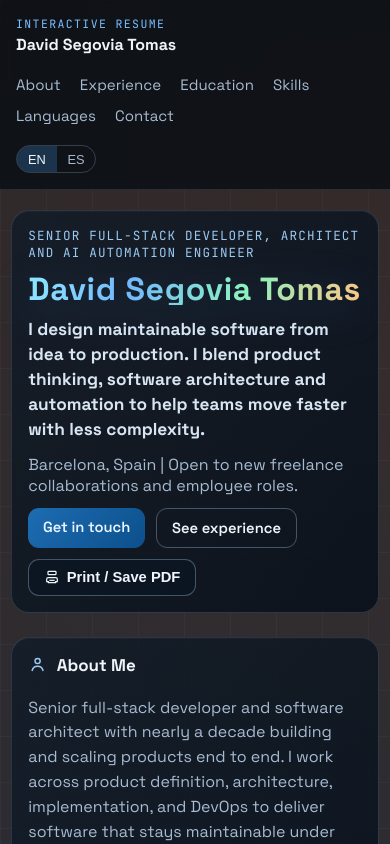
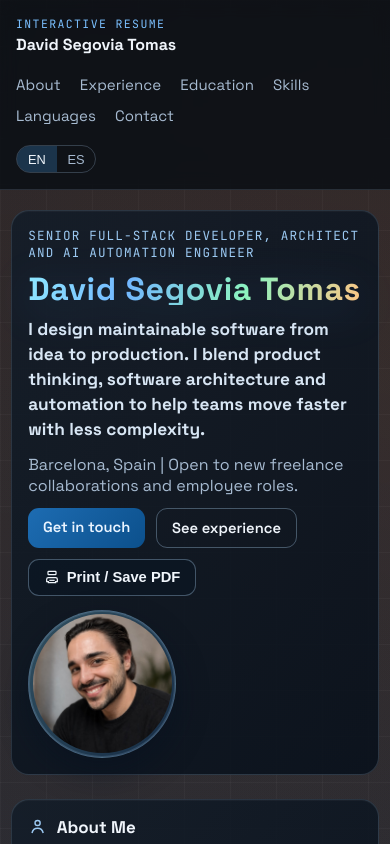
Before and after one commit to dsegoviat/resume, a Next.js app: page / in a window 390 px wide. Shown: the top 844 px of the page. Built offline with nearby package versions, Linux system fonts and the light colour scheme.

Commit message:
Refine profile photo layout and update resume soft skills and print formatting

```diff
--- a/src/components/resume-site.module.css
+++ b/src/components/resume-site.module.css
@@ -128,7 +128,41 @@
 
 .hero {
   display: grid;
+  gap: 1rem;
+}
+
+.heroTop {
+  display: grid;
+  grid-template-columns: minmax(0, 1fr) auto;
+  align-items: center;
+  gap: 1.1rem;
+}
+
+.heroCopy {
+  display: grid;
   gap: 0.75rem;
+}
+
+.heroAvatar {
+  width: clamp(148px, 20vw, 220px);
+  aspect-ratio: 1 / 1;
+  border-radius: 999px;
+  padding: 0.22rem;
+  border: 1px solid rgba(123, 156, 187, 0.42);
+  background: linear-gradient(130deg, rgba(130, 221, 255, 0.28), rgba(45, 105, 170, 0.28));
+  box-shadow:
+    0 14px 32px rgba(4, 16, 30, 0.46),
+    0 0 0 1px rgba(184, 220, 248, 0.14) inset;
+  overflow: hidden;
+}
+
+.heroAvatar img {
+  width: 100%;
+  height: 100%;
+  object-fit: cover;
+  object-position: 50% 20%;
+  border-radius: inherit;
+  display: block;
 }
 
 .heroTitle {
@@ -476,7 +510,7 @@
 
   .printSummaryGrid {
     display: grid;
-    grid-template-columns: minmax(220px, 34%) minmax(0, 1fr);
+    grid-template-columns: minmax(205px, 32.5%) minmax(0, 1fr);
     gap: 1rem;
     align-items: start;
   }
@@ -488,8 +522,8 @@
   }
 
   .printSummaryBlock {
-    padding-bottom: 0.72rem;
-    margin-bottom: 0.1rem;
+    padding-bottom: 0.62rem;
+    margin-bottom: 0.06rem;
     border-bottom: 1px solid #d6dde7;
     break-inside: avoid;
     page-break-inside: avoid;
@@ -531,6 +565,26 @@
     font-size: 1.45rem;
     line-height: 1.1;
     color: #0f172a;
+  }
+
+  .printProfileAvatar {
+    width: 90%;
+    height: 56mm;
+    margin-left: auto;
+    margin-right: auto;
+    margin-bottom: 0.7rem;
+    border: 5px solid #ecf4fb;
+    background: #f4f9ff;
+    box-sizing: border-box;
+    overflow: hidden;
+  }
+
+  .printProfileAvatar img {
+    width: 100%;
+    height: 100%;
+    object-fit: cover;
+    object-position: 50% 14%;
+    display: block;
   }
 
   .printRole {
@@ -679,15 +733,15 @@
 
   .printBulletList {
     display: grid;
-    gap: 0.28rem;
+    gap: 0.2rem;
     margin-left: 1rem;
     list-style: disc;
   }
 
   .printBulletList li {
-    font-size: 0.8rem;
+    font-size: 0.76rem;
     color: #1f2937;
-    line-height: 1.32;
+    line-height: 1.22;
   }
 
   .printLanguageList {
@@ -845,6 +899,15 @@
   .languagesGrid {
     grid-template-columns: 1fr;
   }
+
+  .heroTop {
+    grid-template-columns: minmax(0, 1fr) auto;
+    align-items: start;
+  }
+
+  .heroAvatar {
+    width: 190px;
+  }
 }
 
 @media (max-width: 700px) {
@@ -856,4 +919,14 @@
   .timeline {
     padding-left: 0.8rem;
   }
+
+  .heroTop {
+    grid-template-columns: 1fr;
+    gap: 0.85rem;
+  }
+
+  .heroAvatar {
+    width: 148px;
+    justify-self: start;
+  }
 }
--- a/src/components/resume-site.tsx
+++ b/src/components/resume-site.tsx
@@ -2,6 +2,7 @@
 
 import type { ReactNode } from "react";
 import { useEffect, useMemo, useState } from "react";
+import Image from "next/image";
 import Link from "next/link";
 import { dictionaries } from "@/content/dictionary";
 import { educationEntries } from "@/content/education";
@@ -342,6 +343,15 @@ export function ResumeSite({ hasBlogPosts }: ResumeSiteProps) {
             <div className={styles.printSummaryGrid}>
               <aside className={styles.printSummaryLeft}>
                 <section className={styles.printSummaryBlock}>
+                  <div className={styles.printProfileAvatar}>
+                    <Image
+                      src="/images/profile-avatar.jpg"
+                      alt={`${siteProfile.name} profile photo`}
+                      width={180}
+                      height={180}
+                      sizes="96px"
+                    />
+                  </div>
                   <h1 className={styles.printName}>{siteProfile.name}</h1>
                   <p className={styles.printRole}>{getLocalizedText(locale, siteProfile.title)}</p>
                 </section>
@@ -509,11 +519,14 @@ export function ResumeSite({ hasBlogPosts }: ResumeSiteProps) {
         </section>
 
         <section className={`${styles.hero} ${styles.revealItem}`} data-reveal>
+          <div className={styles.heroTop}>
+            <div className={styles.heroCopy}>
               <p className={styles.heroTitle}>{getLocalizedText(locale, siteProfile.title)}</p>
               <p className={styles.heroName}>{siteProfile.name}</p>
               <h1>{getLocalizedText(locale, siteProfile.summary)}</h1>
               <p className={styles.metaLine}>
-            {getLocalizedText(locale, siteProfile.location)} | {getLocalizedText(locale, siteProfile.availability)}
+                {getLocalizedText(locale, siteProfile.location)} |{" "}
+                {getLocalizedText(locale, siteProfile.availability)}
               </p>
               <div className={styles.heroActions}>
                 <a href="#contact" className={styles.primaryCta}>
@@ -533,6 +546,18 @@ export function ResumeSite({ hasBlogPosts }: ResumeSiteProps) {
                   </span>
                   {dictionary.hero.ctaPrint}
                 </button>
+              </div>
+            </div>
+            <div className={styles.heroAvatar}>
+              <Image
+                src="/images/profile-avatar.jpg"
+                alt={`${siteProfile.name} profile photo`}
+                width={320}
+                height={320}
+                priority
+                sizes="(max-width: 700px) 148px, (max-width: 1024px) 190px, 220px"
+              />
+            </div>
           </div>
         </section>
 
--- a/src/content/experience.ts
+++ b/src/content/experience.ts
@@ -4,8 +4,8 @@ export const experienceEntries: ExperienceEntry[] = [
   {
     id: "ai-automation-engineer",
     role: {
-      en: "AI and Automation Engineer",
-      es: "Ingeniero de IA y Automatizacion",
+      en: "AI Technical Lead & DevOps Engineer",
+      es: "AI Technical Lead y DevOps Engineer",
     },
     company: "Mercedes-Benz (via LTS Beratung)",
     location: {
--- a/src/content/profile.ts
+++ b/src/content/profile.ts
@@ -118,28 +118,44 @@ export const siteProfile: SiteProfile = {
   ],
   softSkills: [
     {
-      en: "Product design",
-      es: "Diseño de producto",
-    },
-    {
-      en: "Software architecture",
-      es: "Arquitectura de software",
-    },
-    {
-      en: "Requirement engineering",
-      es: "Ingeniería de requisitos",
+      en: "Communication and stakeholder management",
+      es: "Comunicación y gestión de stakeholders",
     },
     {
       en: "Complex problem solving",
       es: "Resolución de problemas complejos",
     },
     {
-      en: "Strong decision making",
-      es: "Toma de decisiones",
+      en: "Cross-functional collaboration",
+      es: "Colaboración transversal",
     },
     {
-      en: "Communication skills",
-      es: "Habilidades de comunicación",
+      en: "Leadership and mentoring",
+      es: "Liderazgo y mentoría",
+    },
+    {
+      en: "Adaptability and agility",
+      es: "Adaptabilidad y agilidad",
+    },
+    {
+      en: "Decision-making under ambiguity",
+      es: "Toma de decisiones en ambigüedad",
+    },
+    {
+      en: "Analytical and critical thinking",
+      es: "Pensamiento analítico y crítico",
+    },
+    {
+      en: "Ownership and initiative",
+      es: "Sentido de propiedad e iniciativa",
+    },
+    {
+      en: "Client relationship management",
+      es: "Gestión de relación con clientes",
+    },
+    {
+      en: "Continuous learning and curiosity",
+      es: "Aprendizaje continuo y curiosidad",
     },
   ],
   workPreferences: {
```
Also changed, not shown: public/images/profile-avatar.jpg (added). Lines whose indentation alone changed are shown as unchanged.
